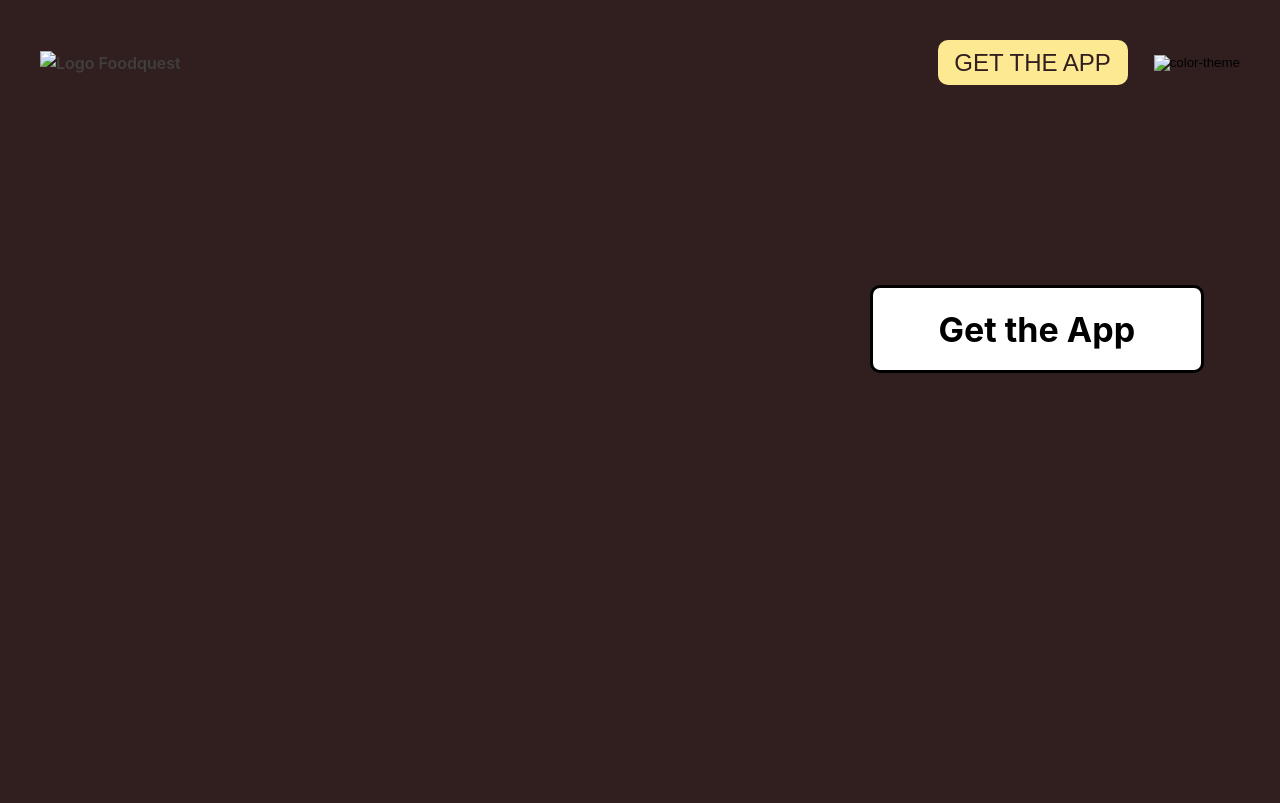
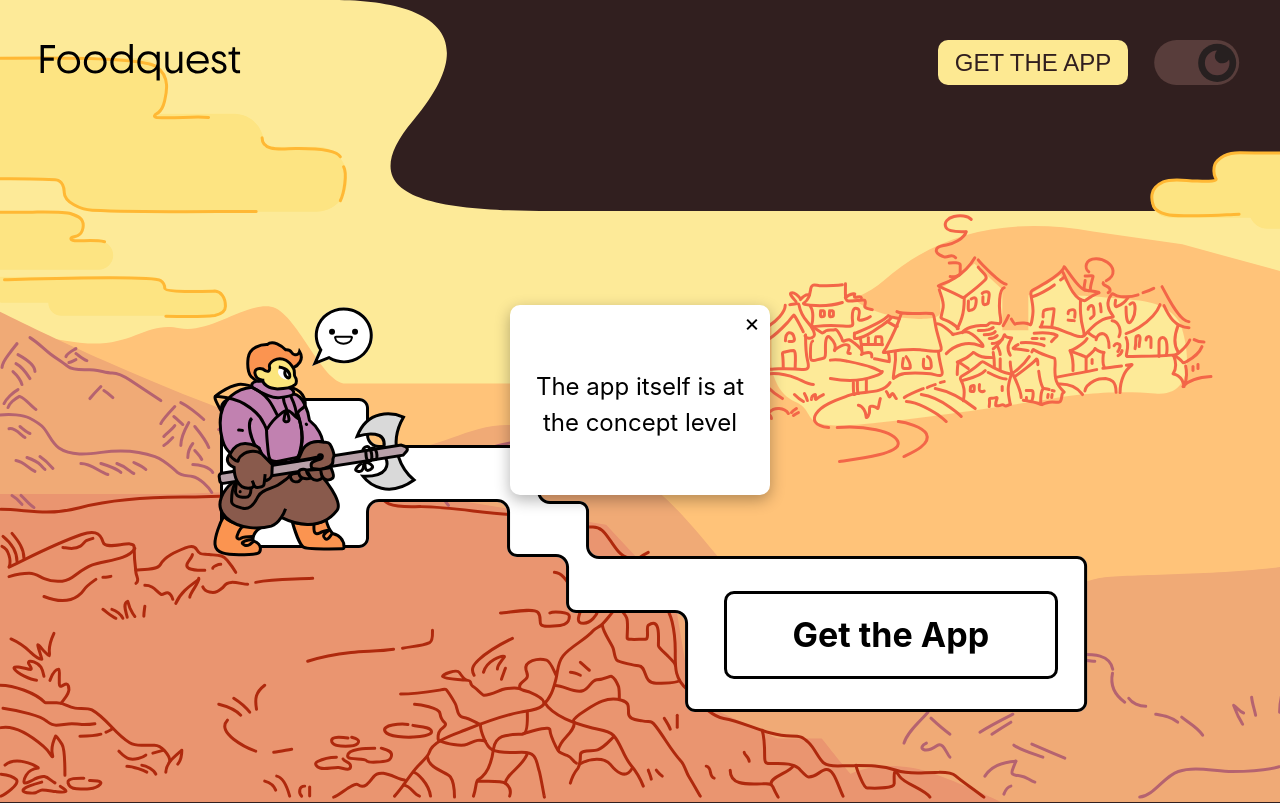
Before and after one commit to llS634/Landing-FQ, a plain HTML site: page index.html in a window 1280 px wide. Both pictures are taken after a click on the button "GET THE APP". Drawn offline with Linux system fonts and the light colour scheme.

Commit message:
fix: image replacement and adaptive adjustment
1. Replace image format with svg
2. Small changes adaptive
3. Add hid the topic button when scroll down

```diff
--- a/index.html
+++ b/index.html
@@ -13,8 +13,8 @@
         <ul class="nav-list">
             <li class="logo">
                 <a href="index.html">
-                    <img class="big-logo" src="assets/svg/header_block/logo.svg" alt="Logo Foodquest">
-                    <img class="mini-logo" src="assets/svg/header_block/mini-logo.svg" alt="Mini logo Foodquest">
+                    <img class="big-logo" src="assets/icon/header_block/logo.svg" alt="Logo Foodquest">
+                    <img class="mini-logo" src="assets/icon/header_block/mini-logo.svg" alt="Mini logo Foodquest">
                 </a>
             </li>
 
@@ -22,7 +22,7 @@
                 <button class="get-app-mini">Get the app</button>
 
                 <button class="theme-switcher" onclick="toggleTheme()">
-                    <img id="theme-icon" src="assets/svg/header_block/color-theme-dark.svg" alt="color-theme">
+                    <img id="theme-icon" src="assets/icon/header_block/color-theme-dark.svg" alt="Color Theme">
                 </button>
             </li>
         </ul>
@@ -35,15 +35,19 @@
         <div class="layer layer2"></div>
         <div class="layer layer3"></div>
 
-
-
          <div class="overlay">
-             <img id="overlay-image" class="image-default" src="assets/img/cover_block/img-person/img-button.png" alt="Overlay Image">
-             <img class="image-770" src="assets/img/cover_block/img-person/img-button-4.png" alt="Overlay Image 770px">
-             <img class="image-1000" src="assets/img/cover_block/img-person/img-button-3.png" alt="Overlay Image 1000px">
-             <img class="image-1240" src="assets/img/cover_block/img-person/img-button-2.png" alt="Overlay Image 1240px">
+             <img id="overlay-image" class="image-default" src="assets/img/cover_block/img-person/img-button.svg" alt="Overlay Image">
+             <img class="image-770" src="assets/img/cover_block/img-person/img-button-4.svg" alt="Overlay Image 770px">
+             <img class="image-1000" src="assets/img/cover_block/img-person/img-button-3.svg" alt="Overlay Image 1000px">
+             <img class="image-1240" src="assets/img/cover_block/img-person/img-button-2.svg" alt="Overlay Image 1240px">
 
              <button class="get-app-button">Get the App</button>
+
+             <div class="popup" id="popup">
+                <span class="close" id="close">&times;</span>
+                <p>The app itself is at the concept level</p>
+            </div>
+
          </div>
     </div>
 </main>
--- a/script.js
+++ b/script.js
@@ -22,3 +22,38 @@ function toggleTheme() {
         themeIcon.setAttribute('src', 'assets/svg/header_block/color-theme-dark.svg');
     }
 }
+
+document.addEventListener('DOMContentLoaded', function() {
+    const buttons = document.querySelectorAll('.get-app-button, .get-app-mini');
+    const popup = document.getElementById('popup');
+    const close = document.getElementById('close');
+
+    buttons.forEach(button => {
+        button.addEventListener('click', function() {
+            popup.style.display = 'block';
+        });
+    });
+
+    close.addEventListener('click', function() {
+        popup.style.display = 'none';
+    });
+
+    window.addEventListener('click', function(event) {
+        if (event.target == popup) {
+            popup.style.display = 'none';
+        }
+    });
+});
+
+
+document.addEventListener('DOMContentLoaded', function() {
+    const themeSwitcher = document.querySelector('.theme-switcher');
+
+    window.addEventListener('scroll', function() {
+        if (window.scrollY > 0) {
+            themeSwitcher.style.display = 'none';
+        } else {
+            themeSwitcher.style.display = 'block';
+        }
+    });
+});
--- a/style.css
+++ b/style.css
@@ -104,6 +104,10 @@ html {
     text-transform: uppercase;
 }
 
+.get-app-mini:hover {
+    background-color: #C181B0;
+}
+
 .theme-switcher {
     cursor: pointer;
     background-color: transparent;
@@ -135,7 +139,7 @@ html {
 }
 
 .layer1 {
-    background-image: url('assets/img/cover_block/layer-1.png');
+    background-image: url('assets/img/cover_block/layer-1.svg');
     background-size: cover;
     z-index: 1;
     max-width: 100%;
@@ -143,7 +147,7 @@ html {
 }
 
 .layer2 {
-    background-image: url('assets/img/cover_block/layer-2.png');
+    background-image: url('assets/img/cover_block/layer-2.svg');
     background-size: cover;
     z-index: 2;
     max-width: 100%;
@@ -151,7 +155,7 @@ html {
 }
 
 .layer3 {
-    background-image: url('assets/img/cover_block/layer-3.png');
+    background-image: url('assets/img/cover_block/layer-3.svg');
     background-size: cover;
     z-index: 3;
 }
@@ -191,18 +195,56 @@ html {
     cursor: pointer;
 }
 
+.get-app-button:hover {
+    background-color: #FDE992;
+    animation: 3s;
+}
+
+.popup {
+    display: none;
+    position: fixed;
+    left: 50%;
+    top: 50%;
+    transform: translate(-50%, -50%);
+    width: 260px;
+    height: 190px;
+    background-color: white;
+    color: #000000;
+    box-shadow: 0 5px 15px rgba(0,0,0,0.3);
+    border-radius: 10px;
+    padding: 20px;
+    box-sizing: border-box;
+    z-index: 1000;
+}
+
+.popup p {
+    text-align: center;
+    margin-top: 20%;
+}
+
+.close {
+    position: absolute;
+    top: 0px;
+    right: 10px;
+    cursor: pointer;
+}
+
 .image-770, .image-1000, .image-1240 {
     display: none;
 }
 
 /* Media ------------------------------------------------------------------------------------*/
+@media screen and (max-width: 350px) {
+    .nav {
+        margin: 40px 20px 0;
+    }
+}
 
 @media screen and (max-width: 400px) {
     .get-app-button {
         height: 25%;
     }
 }
-
 
 @media screen and (max-width: 500px) {
     .get-app-mini {
@@ -221,6 +263,12 @@ html {
         left: 53%;
         width: 80%;
         font-size: 28px;
+    }
+}
+
+@media screen and (max-width: 600px) {
+    .overlay {
+        right: 7%;
     }
 }
 
```
Also changed, not shown: assets/icon/header_block/color-theme-dark.svg (added), assets/icon/header_block/color-theme-light.svg (added), assets/icon/header_block/logo.svg (added), assets/icon/header_block/mini-logo.svg (added), assets/img/cover_block/img-person/img-button-2.svg (added), assets/img/cover_block/img-person/img-button-3.svg (added), assets/img/cover_block/img-person/img-button-4.svg (added), assets/img/cover_block/img-person/img-button.svg (added), assets/img/cover_block/layer-1.svg (added), assets/img/cover_block/layer-2.svg (added), assets/img/cover_block/layer-3.svg (added).
